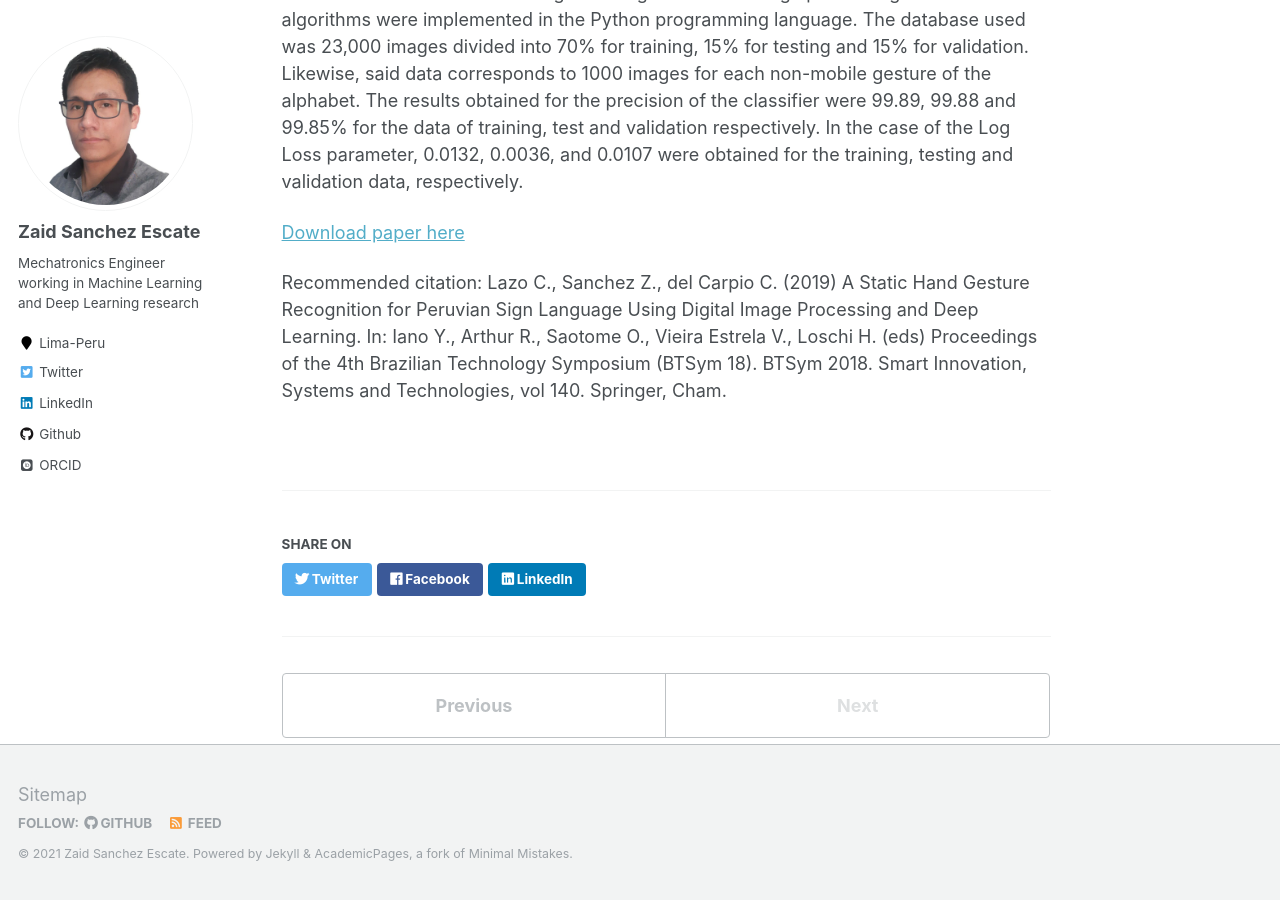
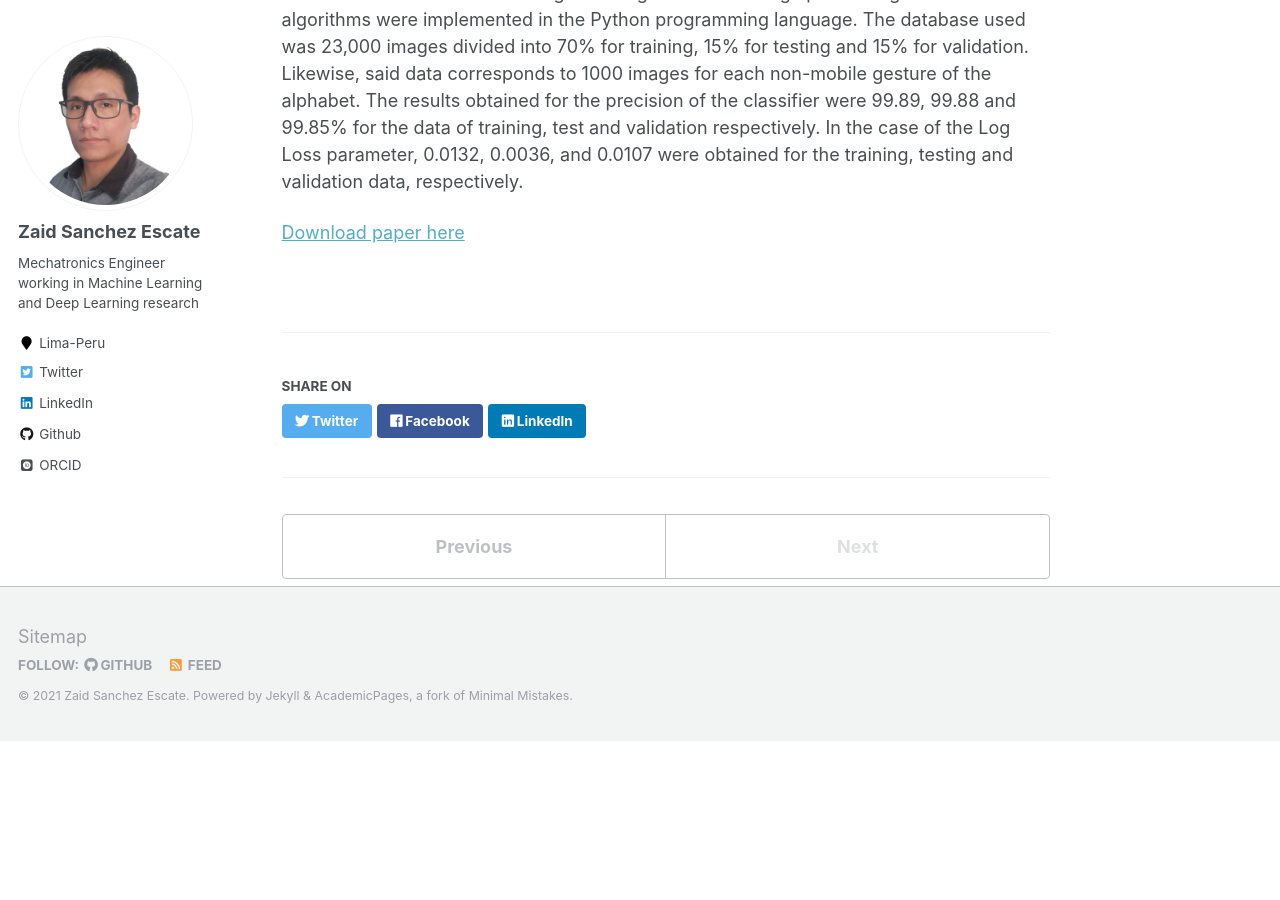
Before and after one commit to zaise/zaise.github.io, a Jekyll site: the page built from _publications/2019-05-29-Hand-Gesture.md, in a window 1280 px wide and 900 px high, scrolled down 585 px. Built offline with Jekyll 4.4.1, drawn with Linux system fonts in a browser that asks for light colours; some web fonts are replaced; after the commit the page ends 1326 px from its top, so only the background shows below that.

Commit message:
2104161939

```diff
--- a/_publications/2019-05-29-Hand-Gesture.md
+++ b/_publications/2019-05-29-Hand-Gesture.md
@@ -11,5 +11,3 @@ citation: 'Lazo C., Sanchez Z., del Carpio C. (2019) A Static Hand Gesture Recog
 The work consists in recognizing the gestures of the alphabet in Peruvian sign language using techniques of digital image processing and a model of Deep Learning (CNN). Image processing techniques are used for segmentation and tracking of the hand of the person making the gestures. Once the image of the segmented hand is used, a CNN classification model is used to be able to recognize the gesture. The image processing and CNN algorithms were implemented in the Python programming language. The database used was 23,000 images divided into 70% for training, 15% for testing and 15% for validation. Likewise, said data corresponds to 1000 images for each non-mobile gesture of the alphabet. The results obtained for the precision of the classifier were 99.89, 99.88 and 99.85% for the data of training, test and validation respectively. In the case of the Log Loss parameter, 0.0132, 0.0036, and 0.0107 were obtained for the training, testing and validation data, respectively.
 
 [Download paper here](https://doi.org/10.1007/978-3-030-16053-1_27)
-
-Recommended citation: Lazo C., Sanchez Z., del Carpio C. (2019) A Static Hand Gesture Recognition for Peruvian Sign Language Using Digital Image Processing and Deep Learning. In: Iano Y., Arthur R., Saotome O., Vieira Estrela V., Loschi H. (eds) Proceedings of the 4th Brazilian Technology Symposium (BTSym 18). BTSym 2018. Smart Innovation, Systems and Technologies, vol 140. Springer, Cham.
```
Also changed, not shown: _publications/2018-12-17-Transfer-learning.md (+0 -2 lines).
